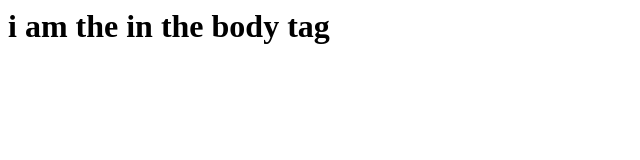
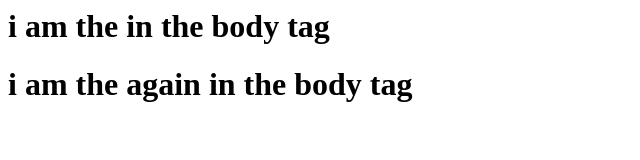
Before and after one commit to ThinlleeyWangchuk/Demo-repo, a plain HTML site: page index.html in a window 1280 px wide. Shown: the whole page, without its empty margins (0-640 px from the left). Drawn offline with Linux system fonts and the light colour scheme.

Commit message:
Update index.html

```diff
--- a/index.html
+++ b/index.html
@@ -4,6 +4,7 @@
 </head>
 <body>
 <h1> i am the in the body tag </h1>
+<h1> i am the again in the body tag </h1>
 
 </body>
 
```
